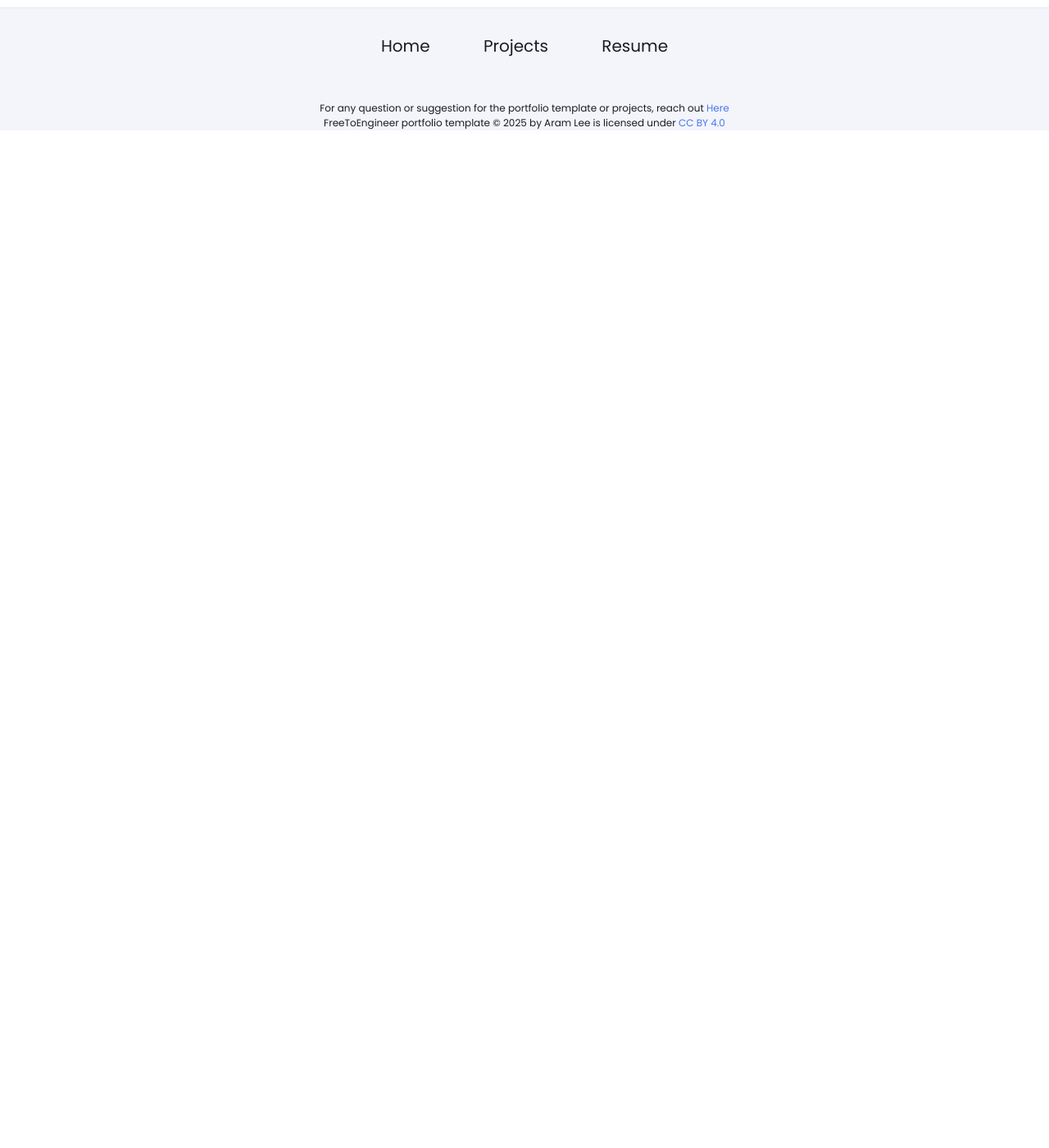
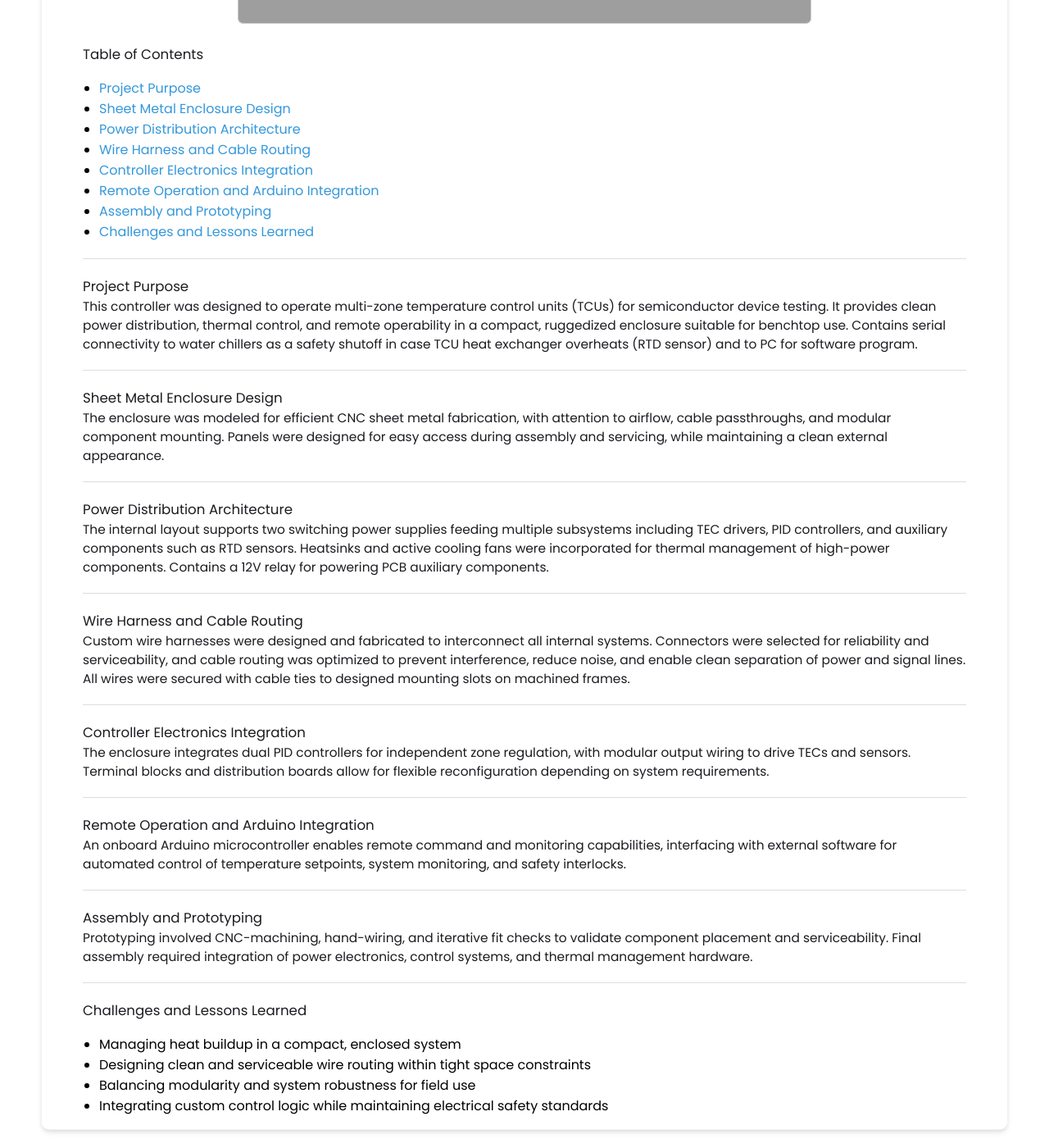
Before and after one commit to bluippold/bluippold.github.io, a Jekyll site: the page built from _projects/controller/index.md, in a window 1280 px wide and 1400 px high, scrolled down 940 px. Shown: the whole window at 82% size. Built offline with Jekyll 4.4.1, drawn with Linux system fonts in a browser that asks for light colours; before the commit the page ends 1099 px from its top, so only the background shows below that; some of the changed text lies outside the part shown; grey boxes are pictures that could not be loaded.

Commit message:
Update index.md

```diff
--- a/_projects/controller/index.md
+++ b/_projects/controller/index.md
@@ -1,14 +1,75 @@
 ---
 layout: post
-title: Controller
+title: Custom TCU Controller
 description: "A sheet metal enclosure housing the full control system for TCU operation. The assembly integrates switching power supplies, amplifiers, PID controllers, and custom wire harnesses, with an onboard Arduino microcontroller enabling remote connectivity and software integration for multi-zone thermal control."
 skills:
-- Sheetmetal
-- Mechanical Design
-- Electronics Thermal Management
-- Wire Harness Design
-- Wiring and Assembly
-- Arduino Software
+  - Sheet Metal Enclosure Design
+  - Electrical Integration
+  - Wire Harness Design
+  - Power Distribution
+  - Sensor & Control Integration
+  - Prototyping & Assembly
 ---
 
-<img src="/_projects/controller/Controller2.JPG" alt="TCU dual-zone render" width="700" style="display: block; margin: auto;" />
+<img src="/projects/controller/Controller2.JPG" alt="Custom TCU Controller Render" width="700" style="display: block; margin: 1.5rem auto; border: 1px solid #ccc; border-radius: 6px;" />
+
+### Table of Contents
+- [Project Purpose](#project-purpose)
+- [Sheet Metal Enclosure Design](#sheet-metal-enclosure-design)
+- [Power Distribution Architecture](#power-distribution-architecture)
+- [Wire Harness and Cable Routing](#wire-harness-and-cable-routing)
+- [Controller Electronics Integration](#controller-electronics-integration)
+- [Remote Operation and Arduino Integration](#remote-operation-and-arduino-integration)
+- [Assembly and Prototyping](#assembly-and-prototyping)
+- [Challenges and Lessons Learned](#challenges-and-lessons-learned)
+
+---
+
+### Project Purpose
+
+This controller was designed to operate multi-zone temperature control units (TCUs) for semiconductor device testing. It provides clean power distribution, thermal control, and remote operability in a compact, ruggedized enclosure suitable for benchtop use. Contains serial connectivity to water chillers as a safety shutoff in case TCU heat exchanger overheats (RTD sensor) and to PC for software program.
+
+---
+
+### Sheet Metal Enclosure Design
+
+The enclosure was modeled for efficient CNC sheet metal fabrication, with attention to airflow, cable passthroughs, and modular component mounting. Panels were designed for easy access during assembly and servicing, while maintaining a clean external appearance.
+
+---
+
+### Power Distribution Architecture
+
+The internal layout supports two switching power supplies feeding multiple subsystems including TEC drivers, PID controllers, and auxiliary components such as RTD sensors. Heatsinks and active cooling fans were incorporated for thermal management of high-power components. Contains a 12V relay for powering PCB auxiliary components.
+
+---
+
+### Wire Harness and Cable Routing
+
+Custom wire harnesses were designed and fabricated to interconnect all internal systems. Connectors were selected for reliability and serviceability, and cable routing was optimized to prevent interference, reduce noise, and enable clean separation of power and signal lines. All wires were secured with cable ties to designed mounting slots on machined frames.
+
+---
+
+### Controller Electronics Integration
+
+The enclosure integrates dual PID controllers for independent zone regulation, with modular output wiring to drive TECs and sensors. Terminal blocks and distribution boards allow for flexible reconfiguration depending on system requirements.
+
+---
+
+### Remote Operation and Arduino Integration
+
+An onboard Arduino microcontroller enables remote command and monitoring capabilities, interfacing with external software for automated control of temperature setpoints, system monitoring, and safety interlocks.
+
+---
+
+### Assembly and Prototyping
+
+Prototyping involved CNC-machining, hand-wiring, and iterative fit checks to validate component placement and serviceability. Final assembly required integration of power electronics, control systems, and thermal management hardware.
+
+---
+
+### Challenges and Lessons Learned
+
+- Managing heat buildup in a compact, enclosed system
+- Designing clean and serviceable wire routing within tight space constraints
+- Balancing modularity and system robustness for field use
+- Integrating custom control logic while maintaining electrical safety standards
```
